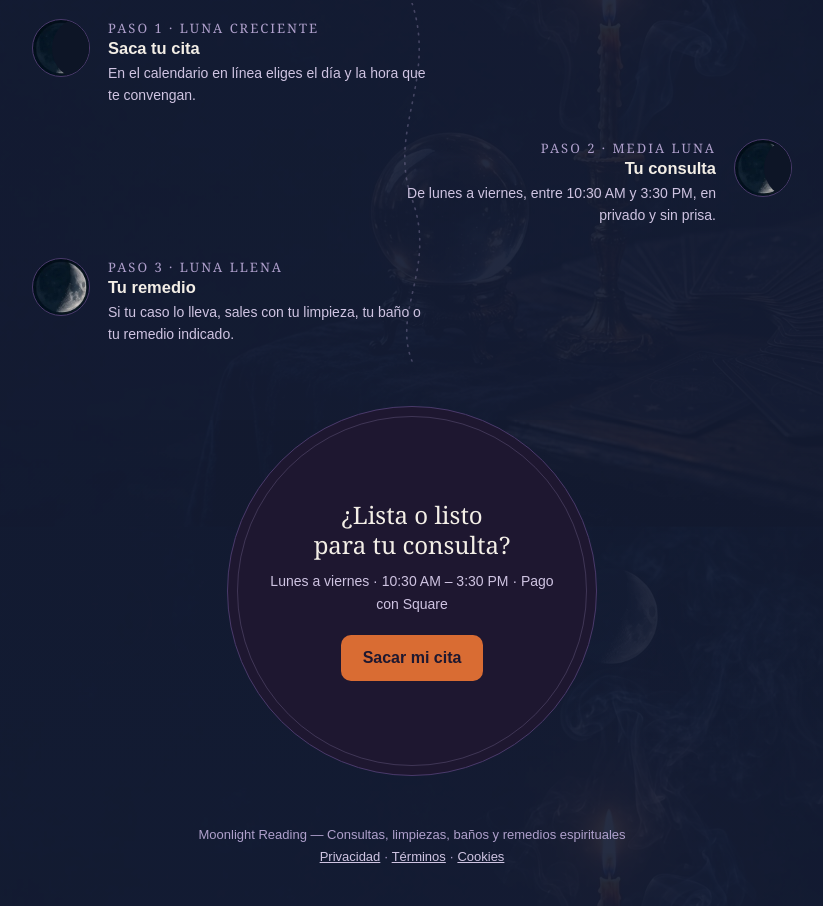
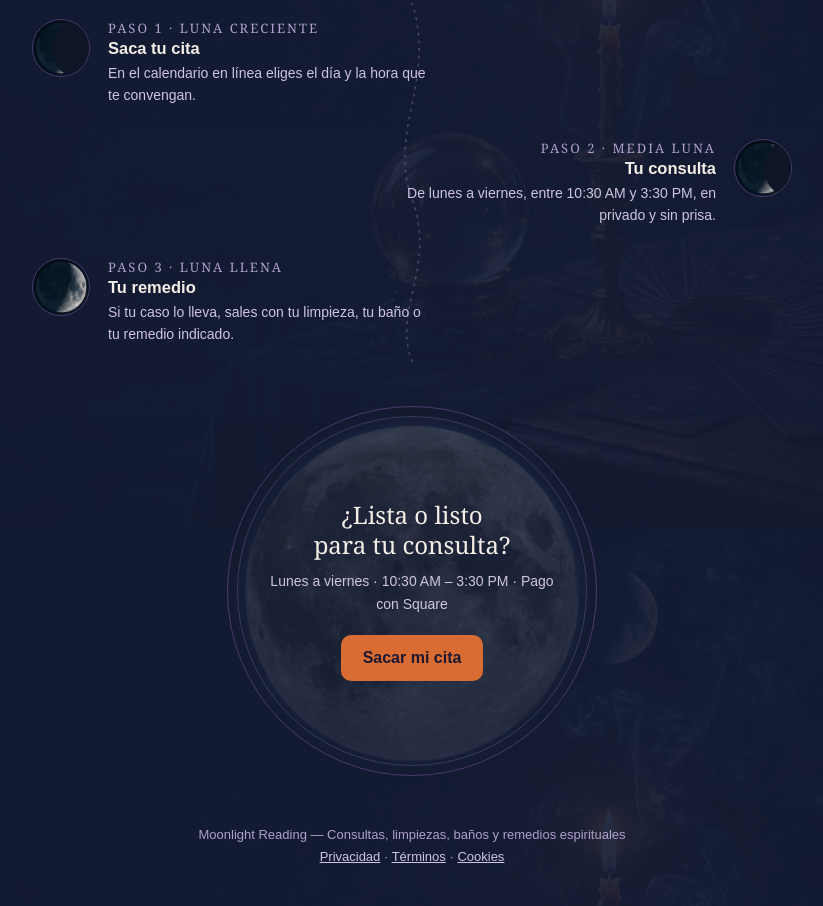
Before and after one commit to lmanzano86-ui/demo-moonlight-reading, a plain HTML site: page index.html in a window 1280 px wide. Shown: the part 1180-2086 px from the top of the page, without its empty margins (228-1051 px from the left). Drawn offline with Linux system fonts and the light colour scheme.

Commit message:
Cierre: la luna llena fotografica dentro del medallon de la cita

```diff
--- a/index.html
+++ b/index.html
@@ -96,7 +96,7 @@
   @media (max-width:680px){ .estacion{width:100%} .estacion.e2{flex-direction:row;text-align:left} .camino-hilo{display:none} }
 
   /* ---------- Cierre: medallon de medianoche ---------- */
-  .medallon{width:min(370px,90vw);aspect-ratio:1/1;margin:44px auto 8px;border:1px solid #4A3A6B;border-radius:50%;background:#1E1730;display:flex;flex-direction:column;align-items:center;justify-content:center;text-align:center;padding:42px 40px;position:relative}
+  .medallon{width:min(370px,90vw);aspect-ratio:1/1;margin:44px auto 8px;border:1px solid #4A3A6B;border-radius:50%;background:linear-gradient(rgba(20,28,52,.78),rgba(20,28,52,.89)),url('luna-llena.jpg') center/cover;display:flex;flex-direction:column;align-items:center;justify-content:center;text-align:center;padding:42px 40px;position:relative}
   .medallon::after{content:"";position:absolute;inset:9px;border:1px solid rgba(183,166,217,.22);border-radius:50%;pointer-events:none}
   .medallon h2{font-size:24px;line-height:1.25}
   .medallon p{color:var(--suave);font-size:14px;line-height:1.6;margin-top:10px}
```
Also changed, not shown: luna-llena.jpg (added).
